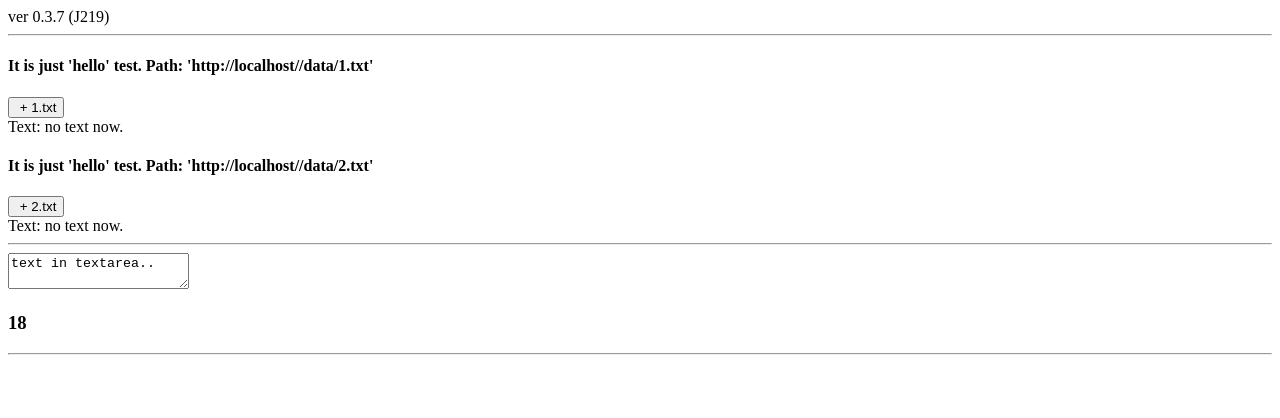
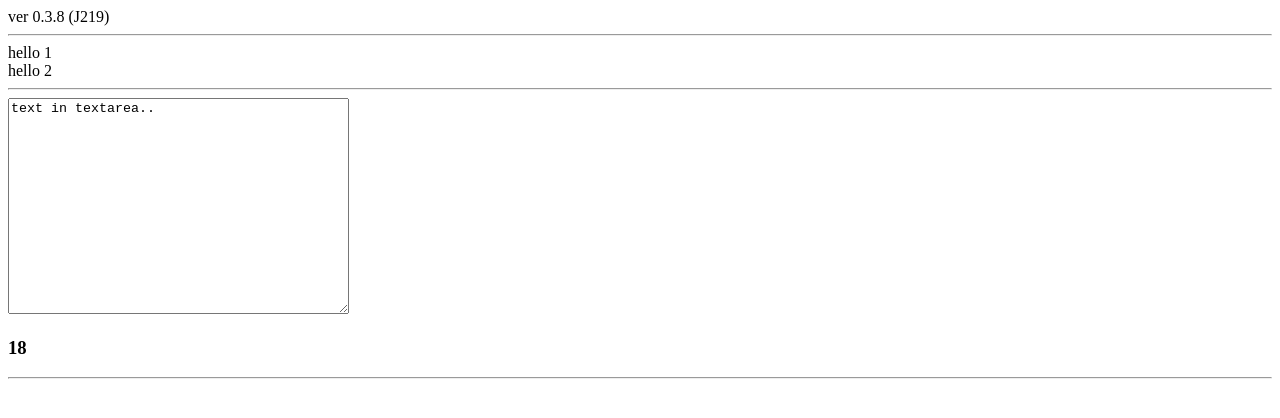
Before and after one commit to MaixEqu/reactts0, a React (Create React App) app: page / in a window 1280 px wide. Shown: the top 418 px of the page. Built offline with nearby package versions, Linux system fonts and the light colour scheme; no server answers.

Commit message:
onChange works OK, ver 0.3.8 (J219)

```diff
--- a/src/index.tsx
+++ b/src/index.tsx
@@ -1,7 +1,7 @@
 import React, { Component } from 'react';
 import ReactDOM from 'react-dom';
 
-const sVersion = "ver 0.3.7 (J219)";
+const sVersion = "ver 0.3.8 (J219)";
 
 class Main extends Component {
   render() {
@@ -12,8 +12,8 @@ class Main extends Component {
           {sVerInfo}
         </header>
         <hr />
-        <div id="hello1"></div>
-        <div id="hello2"></div>
+        <div id="hello1">hello 1</div>
+        <div id="hello2">hello 2</div>
         <hr />
         <div id="textarea1"></div>
         <hr />
@@ -69,17 +69,23 @@ class TextAreaCounter extends Component<IProps, IState> {
   constructor(props: IProps) {
     super(props);
     this._onChange = this._onChange.bind(this);
+    const sText = this.props.text || "no text"
+    this.state = {text: sText,};
+    //this.setState({'text': sText});
   }
+
   _onChange(ev: React.ChangeEvent<HTMLTextAreaElement>) {
-    console.log(ev.target.value);
-    console.log("4 " + ev);
-    //this.setState({text: ev.target.value});
+    //console.log(ev.target.value);
+    //console.log("5 " + ev);
+    this.setState({'text': ev.target.value});
   };
+
   render() {
-    const sText = this.props.text || "no text"
+    //const sText = this.props.text || 'no state'
+    const sText = this.state.text || ''
     return (
       <div id="textareacounter">
-        <textarea defaultValue={sText} onChange={this._onChange} />
+        <textarea defaultValue={sText} rows={14} cols={40} onChange={this._onChange} />
         <h3>{sText.length}</h3>
       </div>
     );
@@ -89,6 +95,6 @@ class TextAreaCounter extends Component<IProps, IState> {
 const Hello1 = <Hello path = "1.txt" text = "one text..." />
 
 ReactDOM.render(<Main />, document.getElementById('app'));
-ReactDOM.render(Hello1, document.getElementById('hello1'));
-ReactDOM.render(<Hello path = "2.txt" />, document.getElementById('hello2'));
+// ReactDOM.render(Hello1, document.getElementById('hello1'));
+// ReactDOM.render(<Hello path = "2.txt" />, document.getElementById('hello2'));
 ReactDOM.render(<TextAreaCounter text = "text in textarea.." />, document.getElementById('textarea1'));
```
